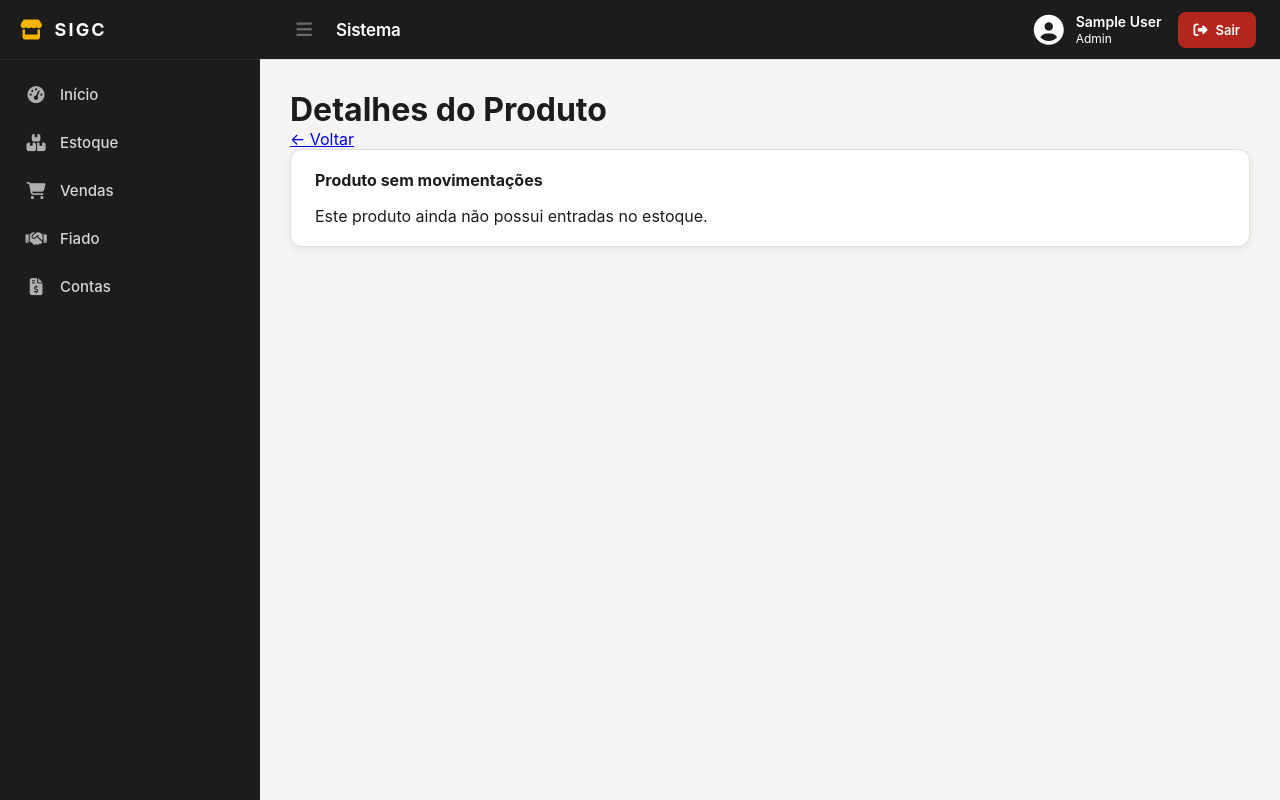
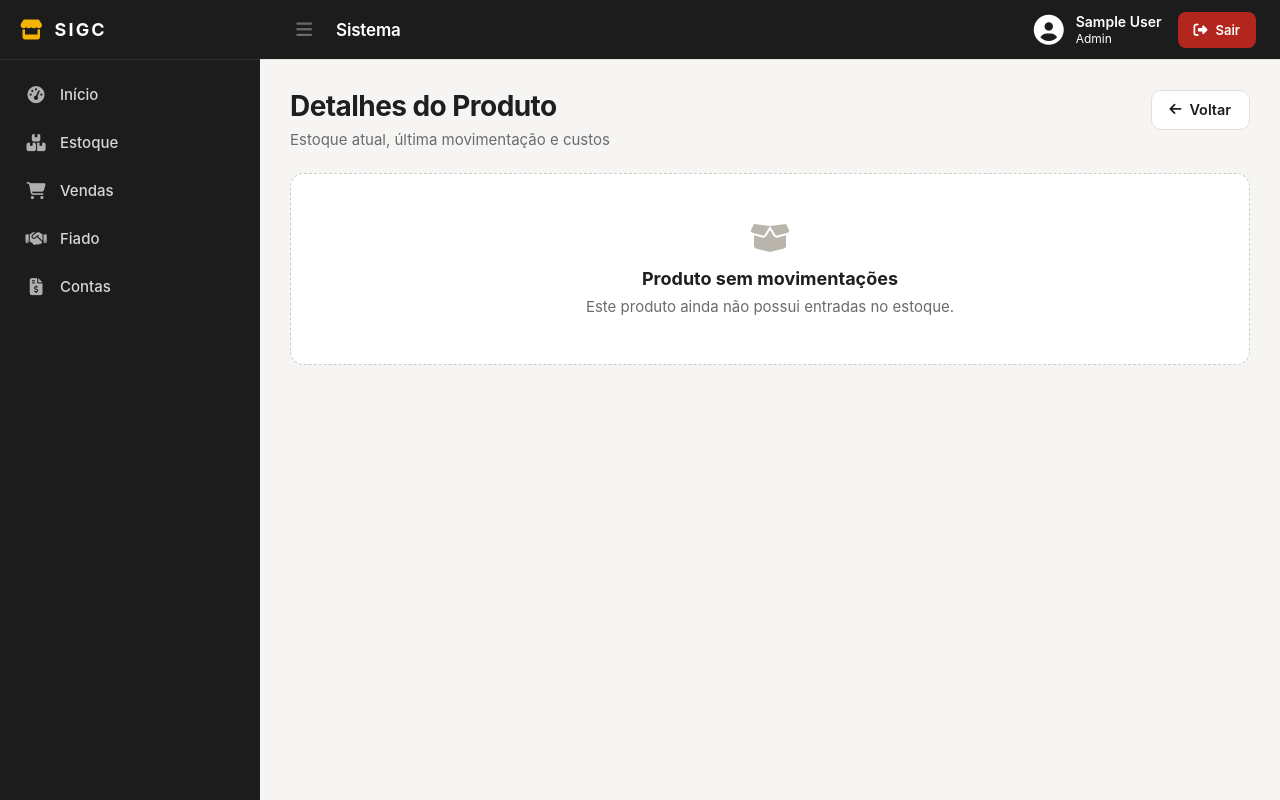
Before and after one commit to keeytguimaraes/TCC, a Flask app: page /estoque/produto/1 in a window 1280 px wide. Run offline with Flask 3, Linux system fonts and the light colour scheme; the visitor is signed in with stand-in values (Sample User, id 1); data that the repository does not hold is empty; some libraries are stand-ins or nearby versions.

Commit message:
Melhora no front end de detalhes de produtos do estoque

```diff
--- /dev/null
+++ b/app/static/css/pages/estoque_detalhes.css
@@ -0,0 +1,461 @@
+/* ==========================================================
+   DETALHES DO PRODUTO (ESTOQUE) — SIGC
+   Página: templates/estoque/detalhes_produto.html
+
+   - Todas as classes começam com "ed-" e ficam dentro de .ed,
+     então nada aqui vaza para outras páginas.
+   - Os tokens abaixo são locais à página (declarados em .ed, não
+     em :root). Eles reaproveitam as cores globais do base.css
+     (--cor-vermelha, --cor-preta, --cor-amarela) e têm valor de
+     reserva, porque o espaçamento e os tons de texto do projeto
+     (--space-*, --text-secondary etc.) não estão definidos em
+     nenhum CSS global.
+   ========================================================== */
+
+   .ed{
+    --ed-vermelho:var(--cor-vermelha, #c62828);
+    --ed-preto:var(--cor-preta, #1f1f1f);
+    --ed-amarelo:var(--cor-amarela, #fbc02d);
+
+    --ed-texto:#1f1f1f;
+    --ed-suave:#6b6b6b;
+    --ed-borda:#e3e0da;
+    --ed-fundo-suave:#f7f6f4;
+    --ed-card:#fff;
+
+    --ed-raio:14px;
+    --ed-sombra:0 1px 3px rgba(0, 0, 0, .06), 0 2px 8px rgba(0, 0, 0, .04);
+
+    width:100%;
+    max-width:1120px;
+    margin:0 auto;
+    color:var(--ed-texto);
+}
+
+.ed *,
+.ed *::before,
+.ed *::after{
+    box-sizing:border-box;
+}
+
+.ed .ed-sr{
+    position:absolute;
+    width:1px;
+    height:1px;
+    margin:-1px;
+    padding:0;
+    overflow:hidden;
+    clip:rect(0, 0, 0, 0);
+    white-space:nowrap;
+    border:0;
+}
+
+/* ---------- cabeçalho da página ---------- */
+
+.ed-topo{
+    display:flex;
+    align-items:flex-start;
+    justify-content:space-between;
+    gap:16px;
+    margin-bottom:24px;
+}
+
+.ed-titulo{
+    margin:0;
+    font-size:1.75rem;
+    font-weight:700;
+    letter-spacing:-.02em;
+    line-height:1.2;
+    color:var(--ed-texto);
+}
+
+.ed-subtitulo{
+    margin:6px 0 0;
+    font-size:.9375rem;
+    color:var(--ed-suave);
+}
+
+.ed-topo .btn{
+    flex-shrink:0;
+}
+
+/* ---------- identificação do produto ---------- */
+
+.ed-produto{
+    display:flex;
+    align-items:center;
+    gap:20px;
+    margin-bottom:20px;
+    padding:22px 24px;
+
+    background:var(--ed-card);
+    border:1px solid var(--ed-borda);
+    border-left:5px solid var(--ed-vermelho);
+    border-radius:var(--ed-raio);
+    box-shadow:var(--ed-sombra);
+}
+
+.ed-produto-icone{
+    flex-shrink:0;
+    display:flex;
+    align-items:center;
+    justify-content:center;
+    width:60px;
+    height:60px;
+
+    font-size:1.5rem;
+    color:#fff;
+    background:var(--ed-vermelho);
+    border-radius:14px;
+}
+
+.ed-produto-texto{
+    min-width:0;
+}
+
+.ed-rotulo{
+    display:block;
+    margin-bottom:4px;
+    font-size:.75rem;
+    font-weight:600;
+    letter-spacing:.08em;
+    text-transform:uppercase;
+    color:var(--ed-suave);
+}
+
+.ed-produto-nome{
+    margin:0;
+    font-size:clamp(1.25rem, 2.4vw, 1.625rem);
+    font-weight:700;
+    letter-spacing:-.015em;
+    line-height:1.25;
+    overflow-wrap:anywhere;
+}
+
+/* ---------- grade de seções ---------- */
+
+.ed-grade{
+    display:grid;
+    grid-template-columns:repeat(2, minmax(0, 1fr));
+    gap:20px;
+    align-items:stretch;
+}
+
+.ed-largo{
+    grid-column:1 / -1;
+}
+
+.ed-secao{
+    min-width:0;
+    padding:22px 24px;
+
+    background:var(--ed-card);
+    border:1px solid var(--ed-borda);
+    border-radius:var(--ed-raio);
+    box-shadow:var(--ed-sombra);
+}
+
+.ed-secao-titulo{
+    display:flex;
+    align-items:center;
+    gap:10px;
+    margin:0 0 18px;
+
+    font-size:1rem;
+    font-weight:700;
+    color:var(--ed-texto);
+}
+
+.ed-secao-titulo i{
+    display:inline-flex;
+    align-items:center;
+    justify-content:center;
+    width:30px;
+    height:30px;
+
+    font-size:.8125rem;
+    color:var(--ed-vermelho);
+    background:#fbeaea;
+    border-radius:8px;
+}
+
+/* ---------- estoque atual (destaque escuro) ---------- */
+
+.ed-estoque{
+    color:#fff;
+    background:var(--ed-preto);
+    border-color:var(--ed-preto);
+    border-top:4px solid var(--ed-amarelo);
+}
+
+.ed-estoque .ed-secao-titulo{
+    color:#fff;
+}
+
+.ed-estoque .ed-secao-titulo i{
+    color:var(--ed-preto);
+    background:var(--ed-amarelo);
+}
+
+.ed-numeros{
+    display:grid;
+    grid-template-columns:repeat(auto-fit, minmax(180px, 1fr));
+    gap:16px;
+}
+
+.ed-numero{
+    display:flex;
+    flex-direction:column;
+    gap:6px;
+    padding:16px 18px;
+
+    background:rgba(255, 255, 255, .06);
+    border:1px solid rgba(255, 255, 255, .12);
+    border-radius:12px;
+}
+
+.ed-numero-valor{
+    display:flex;
+    align-items:baseline;
+    gap:8px;
+
+    font-size:clamp(2rem, 4vw, 2.5rem);
+    font-weight:700;
+    line-height:1;
+    font-variant-numeric:tabular-nums;
+    color:var(--ed-amarelo);
+}
+
+.ed-numero-rotulo{
+    display:flex;
+    align-items:center;
+    gap:8px;
+
+    font-size:.875rem;
+    font-weight:600;
+    color:rgba(255, 255, 255, .78);
+}
+
+.ed-numero-rotulo i{
+    font-size:.8125rem;
+    opacity:.85;
+}
+
+/* valor ausente dentro do bloco escuro */
+.ed-estoque .ed-nulo{
+    color:rgba(255, 255, 255, .55);
+}
+
+/* ---------- lista rótulo / valor ---------- */
+
+.ed-lista{
+    display:flex;
+    flex-direction:column;
+    margin:0;
+}
+
+.ed-lista > div{
+    display:flex;
+    align-items:baseline;
+    justify-content:space-between;
+    gap:16px;
+    padding:12px 0;
+    border-bottom:1px solid var(--ed-borda);
+    font-size:.9375rem;
+}
+
+.ed-lista > div:first-child{
+    padding-top:0;
+}
+
+.ed-lista > div:last-child{
+    padding-bottom:0;
+    border-bottom:0;
+}
+
+.ed-lista dt{
+    flex-shrink:0;
+    color:var(--ed-suave);
+}
+
+.ed-lista dd{
+    margin:0;
+    min-width:0;
+    font-weight:600;
+    text-align:right;
+    overflow-wrap:anywhere;
+}
+
+.ed-nulo{
+    color:#9a9a9a;
+    font-weight:500;
+}
+
+/* selo do tipo de movimentação */
+
+.ed-selo{
+    display:inline-block;
+    padding:3px 10px;
+
+    font-size:.75rem;
+    font-weight:700;
+    line-height:1.4;
+    white-space:nowrap;
+
+    color:var(--ed-texto);
+    background:#eeeeec;
+    border-radius:999px;
+}
+
+.ed-selo--bonificacao{
+    color:#7a5a00;
+    background:#fdf1c7;
+}
+
+/* ---------- custos ---------- */
+
+.ed-custos{
+    display:grid;
+    grid-template-columns:repeat(3, minmax(0, 1fr));
+    gap:16px;
+}
+
+.ed-custo{
+    display:flex;
+    flex-direction:column;
+    gap:6px;
+    padding:16px 18px;
+
+    background:var(--ed-fundo-suave);
+    border:1px solid var(--ed-borda);
+    border-radius:12px;
+}
+
+.ed-custo-rotulo{
+    font-size:.8125rem;
+    font-weight:600;
+    color:var(--ed-suave);
+}
+
+.ed-custo-valor{
+    font-size:1.375rem;
+    font-weight:700;
+    line-height:1.2;
+    font-variant-numeric:tabular-nums;
+    overflow-wrap:anywhere;
+}
+
+.ed-custo--total{
+    background:#fff;
+    border-color:var(--ed-preto);
+}
+
+.ed-custo--total .ed-custo-valor{
+    font-size:1.625rem;
+}
+
+/* ---------- produto sem movimentações ---------- */
+
+.ed-vazio{
+    display:flex;
+    flex-direction:column;
+    align-items:center;
+    gap:8px;
+    padding:48px 24px;
+    text-align:center;
+
+    background:var(--ed-card);
+    border:1px dashed #cfcbc3;
+    border-radius:var(--ed-raio);
+}
+
+.ed-vazio i{
+    margin-bottom:6px;
+    font-size:2rem;
+    color:#b9b5ad;
+}
+
+.ed-vazio h2{
+    margin:0;
+    font-size:1.125rem;
+    font-weight:700;
+}
+
+.ed-vazio p{
+    margin:0;
+    max-width:420px;
+    color:var(--ed-suave);
+    font-size:.9375rem;
+}
+
+/* ---------- responsividade ---------- */
+
+@media (max-width:820px){
+
+    .ed-custos{
+        grid-template-columns:1fr;
+    }
+
+    .ed-custo{
+        flex-direction:row;
+        align-items:baseline;
+        justify-content:space-between;
+        gap:12px;
+    }
+}
+
+@media (max-width:700px){
+
+    .ed-grade{
+        grid-template-columns:1fr;
+        gap:16px;
+    }
+
+    .ed-secao,
+    .ed-produto{
+        padding:18px;
+    }
+
+    .ed-produto{
+        gap:14px;
+    }
+
+    .ed-produto-icone{
+        width:48px;
+        height:48px;
+        font-size:1.25rem;
+        border-radius:12px;
+    }
+}
+
+@media (max-width:520px){
+
+    .ed-topo{
+        flex-direction:column-reverse;
+        align-items:stretch;
+    }
+
+    .ed-topo .btn{
+        align-self:flex-start;
+    }
+
+    .ed-titulo{
+        font-size:1.5rem;
+    }
+
+    .ed-numeros{
+        grid-template-columns:1fr 1fr;
+        gap:12px;
+    }
+
+    .ed-numero{
+        padding:14px;
+    }
+}
+
+@media (max-width:360px){
+
+    .ed-numeros{
+        grid-template-columns:1fr;
+    }
+}
--- a/app/templates/estoque/detalhes_produto.html
+++ b/app/templates/estoque/detalhes_produto.html
@@ -10,149 +10,248 @@ Detalhes do Produto
     rel="stylesheet"
     href="{{ url_for(
         'static',
-        filename='css/pages/detalhes_produto.css'
+        filename='css/components/acoes.css'
+    ) }}"
+>
+
+<link
+    rel="stylesheet"
+    href="{{ url_for(
+        'static',
+        filename='css/pages/estoque_detalhes.css'
     ) }}"
 >
 
 {% endblock %}
 
+{#
+    Apresentação de valores ausentes (somente visual):
+    - dado ausente (None, texto vazio ou só espaços) aparece como "—", com
+      "Não informado" para leitores de tela;
+    - zero é um valor real e continua aparecendo como 0 / R$ 0,00.
+#}
+
+{% macro texto(valor) -%}
+    {%- if valor is none or (valor | string | trim) == '' -%}
+        <span class="ed-nulo"><span aria-hidden="true">—</span><span class="ed-sr">Não informado</span></span>
+    {%- else -%}
+        {{ valor }}
+    {%- endif -%}
+{%- endmacro %}
+
+{% macro moeda(valor) -%}
+    {%- if valor is none or (valor | string | trim) == '' -%}
+        <span class="ed-nulo"><span aria-hidden="true">—</span><span class="ed-sr">Não informado</span></span>
+    {%- else -%}
+        R$ {{ '{:,.2f}'.format(valor | float).replace(',', '#').replace('.', ',').replace('#', '.') }}
+    {%- endif -%}
+{%- endmacro %}
+
 {% block conteudo %}
-<div class="page-header">
 
-    <h1>
-        Detalhes do Produto
-    </h1>
+<div class="ed">
 
-    <a
-        href="/estoque/atual"
-        class="btn-voltar"
-    >
-        ← Voltar
+    <div class="ed-topo">
+
+        <div>
+            <h1 class="ed-titulo">Detalhes do Produto</h1>
+            <p class="ed-subtitulo">Estoque atual, última movimentação e custos</p>
+        </div>
+
+        <a href="/estoque/atual" class="btn btn-cancelar">
+            <i class="fa-solid fa-arrow-left" aria-hidden="true"></i>
+            Voltar
         </a>
 
     </div>
 
     {% if produto %}
 
-<div class="detalhes-grid">
+    <!-- IDENTIFICAÇÃO -->
 
-    <!-- PRODUTO -->
+    <div class="ed-produto">
 
-    <div class="detalhe-card">
+        <div class="ed-produto-icone" aria-hidden="true">
+            <i class="fa-solid fa-box"></i>
+        </div>
 
-        <h2>
-            🥤 {{ produto.nome }}
-        </h2>
-
-        <p>
-            <strong>Categoria:</strong>
-            {{ produto.categoria }}
-        </p>
-
-        <p>
-            <strong>Embalagem:</strong>
-            {{ produto.tipo_embalagem }}
-        </p>
-
-        {% if produto.volume %}
-<p>
-    <strong>Volume:</strong>
-    {{ produto.volume }}
-</p>
-{% endif %}
-
+        <div class="ed-produto-texto">
+            <span class="ed-rotulo">Produto</span>
+            <h2 class="ed-produto-nome">{{ texto(produto.nome) }}</h2>
+        </div>
 
     </div>
 
-    <!-- MOVIMENTAÇÃO -->
+    <div class="ed-grade">
 
-    <div class="detalhe-card">
+        <!-- ESTOQUE ATUAL -->
 
-        <h2>
-            📦 Última movimentação
-        </h2>
+        <section class="ed-secao ed-estoque ed-largo" aria-labelledby="ed-t-estoque">
 
-        <p>
-            <strong>Tipo:</strong>
-            {{ produto.tipo_entrada }}
-        </p>
+            <h3 class="ed-secao-titulo" id="ed-t-estoque">
+                <i class="fa-solid fa-boxes-stacked" aria-hidden="true"></i>
+                Estoque atual
+            </h3>
 
-        <p>
-            <strong>Origem:</strong>
-            {{ produto.origem }}
-        </p>
+            <div class="ed-numeros">
 
-        <p>
-            <strong>Local:</strong>
-            {{ produto.nome_origem }}
-        </p>
+                <div class="ed-numero">
+                    <span class="ed-numero-valor">{{ texto(produto.quantidade_atual_caixa) }}</span>
+                    <span class="ed-numero-rotulo">
+                        <i class="fa-solid fa-box" aria-hidden="true"></i>
+                        Caixas
+                    </span>
+                </div>
 
-        <p>
-            <strong>Data:</strong>
-            {{ produto.data_entrada.strftime('%d/%m/%Y') }}
-        </p>
+                <div class="ed-numero">
+                    <span class="ed-numero-valor">{{ texto(produto.quantidade_atual_unidade) }}</span>
+                    <span class="ed-numero-rotulo">
+                        <i class="fa-solid fa-cubes" aria-hidden="true"></i>
+                        Unidades
+                    </span>
+                </div>
 
             </div>
 
+        </section>
+
+        <!-- INFORMAÇÕES DO PRODUTO -->
+
+        <section class="ed-secao" aria-labelledby="ed-t-produto">
+
+            <h3 class="ed-secao-titulo" id="ed-t-produto">
+                <i class="fa-solid fa-tag" aria-hidden="true"></i>
+                Informações do produto
+            </h3>
+
+            <dl class="ed-lista">
+
+                <div>
+                    <dt>Categoria</dt>
+                    <dd>{{ texto(produto.categoria) }}</dd>
+                </div>
+
+                <div>
+                    <dt>Embalagem</dt>
+                    <dd>{{ texto(produto.tipo_embalagem) }}</dd>
+                </div>
+
+                {# Sabor só aparece se a consulta desta página o fornecer #}
+                {% if produto.sabor is defined %}
+                <div>
+                    <dt>Sabor</dt>
+                    <dd>{{ texto(produto.sabor) }}</dd>
+                </div>
+                {% endif %}
+
+                <div>
+                    <dt>Volume</dt>
+                    <dd>{{ texto(produto.volume) }}</dd>
+                </div>
+
+            </dl>
+
+        </section>
+
+        <!-- ÚLTIMA MOVIMENTAÇÃO -->
+
+        <section class="ed-secao" aria-labelledby="ed-t-mov">
+
+            <h3 class="ed-secao-titulo" id="ed-t-mov">
+                <i class="fa-solid fa-clock-rotate-left" aria-hidden="true"></i>
+                Última movimentação
+            </h3>
+
+            <dl class="ed-lista">
+
+                <div>
+                    <dt>Tipo</dt>
+                    <dd>
+                        {% if produto.tipo_entrada is none or produto.tipo_entrada == '' %}
+                            {{ texto(none) }}
+                        {% elif produto.tipo_entrada == 'bonificacao' %}
+                            <span class="ed-selo ed-selo--bonificacao">Bonificação</span>
+                        {% elif produto.tipo_entrada == 'compra' %}
+                            <span class="ed-selo">Compra</span>
+                        {% else %}
+                            <span class="ed-selo">{{ produto.tipo_entrada | replace('_', ' ') | capitalize }}</span>
+                        {% endif %}
+                    </dd>
+                </div>
+
+                <div>
+                    <dt>Origem</dt>
+                    <dd>{{ texto(produto.origem) }}</dd>
+                </div>
+
+                <div>
+                    <dt>Local</dt>
+                    <dd>{{ texto(produto.nome_origem) }}</dd>
+                </div>
+
+                <div>
+                    <dt>Data</dt>
+                    <dd>
+                        {% if produto.data_entrada is none or produto.data_entrada == '' %}
+                            {{ texto(none) }}
+                        {% elif produto.data_entrada.strftime is defined %}
+                            {{ produto.data_entrada.strftime('%d/%m/%Y') }}
+                        {% else %}
+                            {{ produto.data_entrada }}
+                        {% endif %}
+                    </dd>
+                </div>
+
+            </dl>
+
+        </section>
+
         <!-- CUSTOS -->
 
-    <div class="detalhe-card">
+        <section class="ed-secao ed-largo" aria-labelledby="ed-t-custos">
 
-        <h2>
-            💰 Custos
-        </h2>
+            <h3 class="ed-secao-titulo" id="ed-t-custos">
+                <i class="fa-solid fa-coins" aria-hidden="true"></i>
+                Custos
+            </h3>
 
-        <p>
-            <strong>Total:</strong>
-            R$ {{ produto.preco_total_compra }}
-        </p>
+            <div class="ed-custos">
 
-        <p>
-            <strong>Caixa:</strong>
-            R$ {{ produto.preco_por_caixa }}
-        </p>
+                <div class="ed-custo ed-custo--total">
+                    <span class="ed-custo-rotulo">Custo total</span>
+                    <span class="ed-custo-valor">{{ moeda(produto.preco_total_compra) }}</span>
+                </div>
 
-        <p>
-            <strong>Unidade:</strong>
-            R$ {{ produto.preco_por_unidade }}
-        </p>
+                <div class="ed-custo">
+                    <span class="ed-custo-rotulo">Custo por caixa</span>
+                    <span class="ed-custo-valor">{{ moeda(produto.preco_por_caixa) }}</span>
+                </div>
+
+                <div class="ed-custo">
+                    <span class="ed-custo-rotulo">Custo por unidade</span>
+                    <span class="ed-custo-valor">{{ moeda(produto.preco_por_unidade) }}</span>
+                </div>
 
             </div>
 
-    <!-- ESTOQUE -->
-
-    <div class="detalhe-card">
-
-        <h2>
-            📊 Estoque
-        </h2>
-
-        <p>
-            📦 {{ produto.quantidade_atual_caixa }} caixas
-        </p>
-
-        <p>
-            📦 {{ produto.quantidade_atual_unidade }} unidades
-        </p>
-
-    </div>
+        </section>
 
     </div>
 
     {% else %}
 
-<div class="detalhe-card card-sem-movimentacao">
+    <div class="ed-vazio">
 
-    <h2>
-        Produto sem movimentações
-    </h2>
+        <i class="fa-solid fa-box-open" aria-hidden="true"></i>
 
-    <p>
-        Este produto ainda não possui entradas no estoque.
-    </p>
+        <h2>Produto sem movimentações</h2>
+
+        <p>Este produto ainda não possui entradas no estoque.</p>
 
     </div>
 
     {% endif %}
 
+</div>
+
 {% endblock %}
```
Lines whose indentation alone changed are shown as unchanged.
